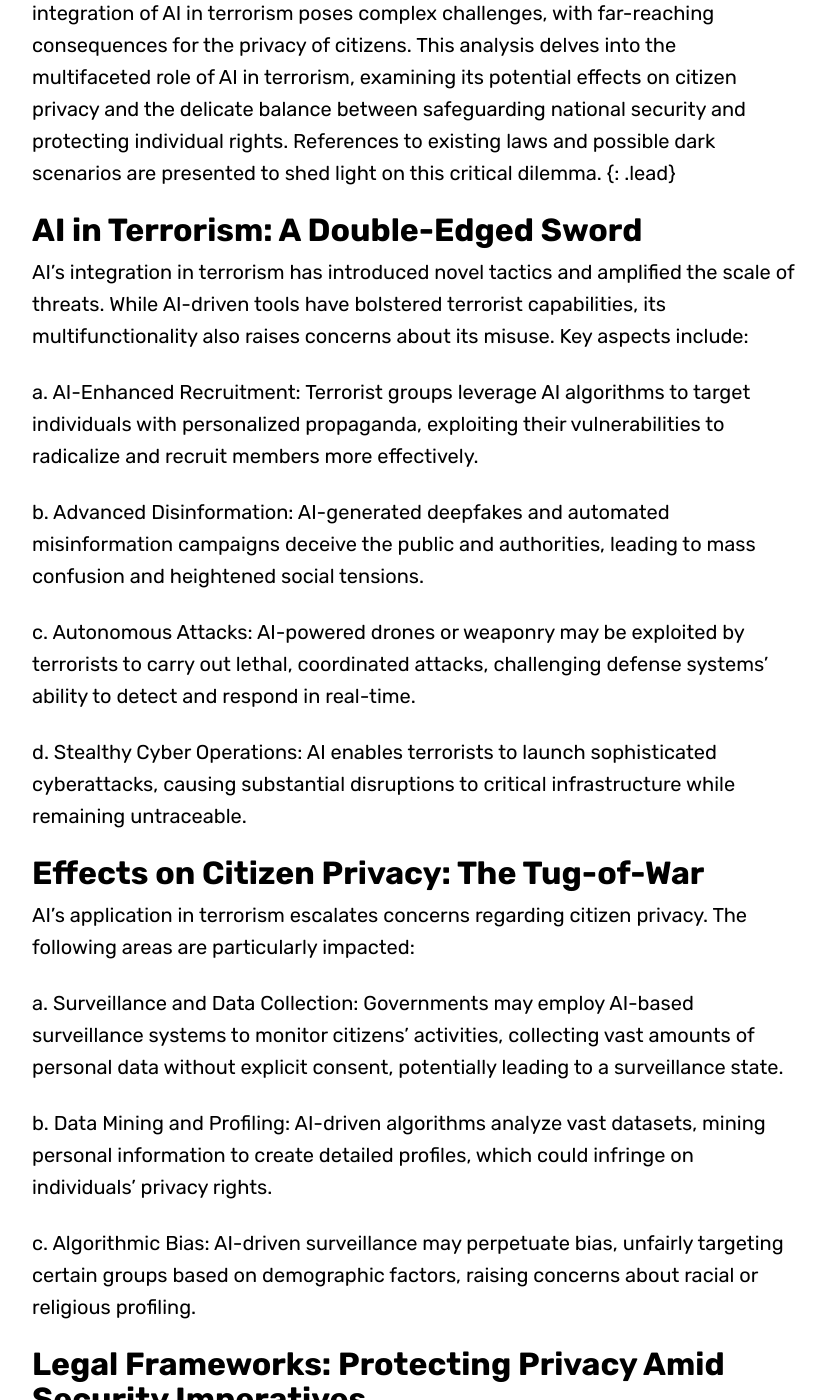
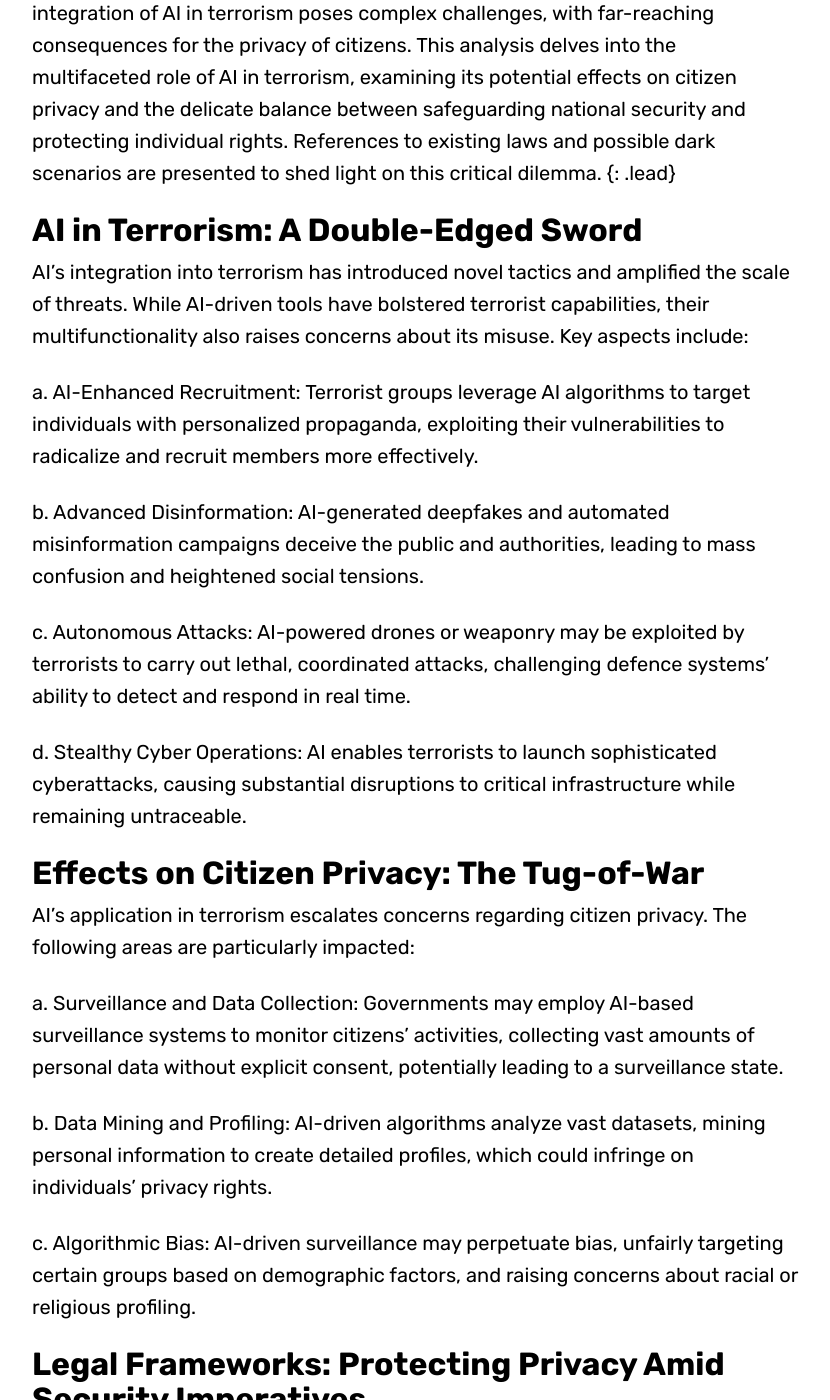
Before and after one commit to blitz0p3rations/blitz0p3rations.github.io, a Jekyll site: the page built from _posts/2023-07-26-Unveiling-the-Duality-of-AI-in-Terrorism-Balancing-Security-and-Citizen-Privacy.md, in a window 1280 px wide and 1400 px high, scrolled down 1091 px. Shown: the whole window, without its empty margins (224-1054 px from the left). Built offline with Jekyll 4.4.1, drawn with Linux system fonts in a browser that asks for light colours; some web fonts are replaced.

Commit message:
Update 2023-07-26-Unveiling-the-Duality-of-AI-in-Terrorism-Balancing-Security-and-Citizen-Privacy.md

```diff
--- a/_posts/2023-07-26-Unveiling-the-Duality-of-AI-in-Terrorism-Balancing-Security-and-Citizen-Privacy.md
+++ b/_posts/2023-07-26-Unveiling-the-Duality-of-AI-in-Terrorism-Balancing-Security-and-Citizen-Privacy.md
@@ -12,13 +12,13 @@ The rise of artificial intelligence (AI) has spurred significant advancements ac
 
 # AI in Terrorism: A Double-Edged Sword
 
-AI's integration in terrorism has introduced novel tactics and amplified the scale of threats. While AI-driven tools have bolstered terrorist capabilities, its multifunctionality also raises concerns about its misuse. Key aspects include:
+AI's integration into terrorism has introduced novel tactics and amplified the scale of threats. While AI-driven tools have bolstered terrorist capabilities, their multifunctionality also raises concerns about its misuse. Key aspects include:
 
 a. AI-Enhanced Recruitment: Terrorist groups leverage AI algorithms to target individuals with personalized propaganda, exploiting their vulnerabilities to radicalize and recruit members more effectively.
 
 b. Advanced Disinformation: AI-generated deepfakes and automated misinformation campaigns deceive the public and authorities, leading to mass confusion and heightened social tensions.
 
-c. Autonomous Attacks: AI-powered drones or weaponry may be exploited by terrorists to carry out lethal, coordinated attacks, challenging defense systems' ability to detect and respond in real-time.
+c. Autonomous Attacks: AI-powered drones or weaponry may be exploited by terrorists to carry out lethal, coordinated attacks, challenging defence systems' ability to detect and respond in real time.
 
 d. Stealthy Cyber Operations: AI enables terrorists to launch sophisticated cyberattacks, causing substantial disruptions to critical infrastructure while remaining untraceable.
 
@@ -30,7 +30,7 @@ a. Surveillance and Data Collection: Governments may employ AI-based surveillanc
 
 b. Data Mining and Profiling: AI-driven algorithms analyze vast datasets, mining personal information to create detailed profiles, which could infringe on individuals' privacy rights.
 
-c. Algorithmic Bias: AI-driven surveillance may perpetuate bias, unfairly targeting certain groups based on demographic factors, raising concerns about racial or religious profiling.
+c. Algorithmic Bias: AI-driven surveillance may perpetuate bias, unfairly targeting certain groups based on demographic factors, and raising concerns about racial or religious profiling.
 
 # Legal Frameworks: Protecting Privacy Amid Security Imperatives
 
```
